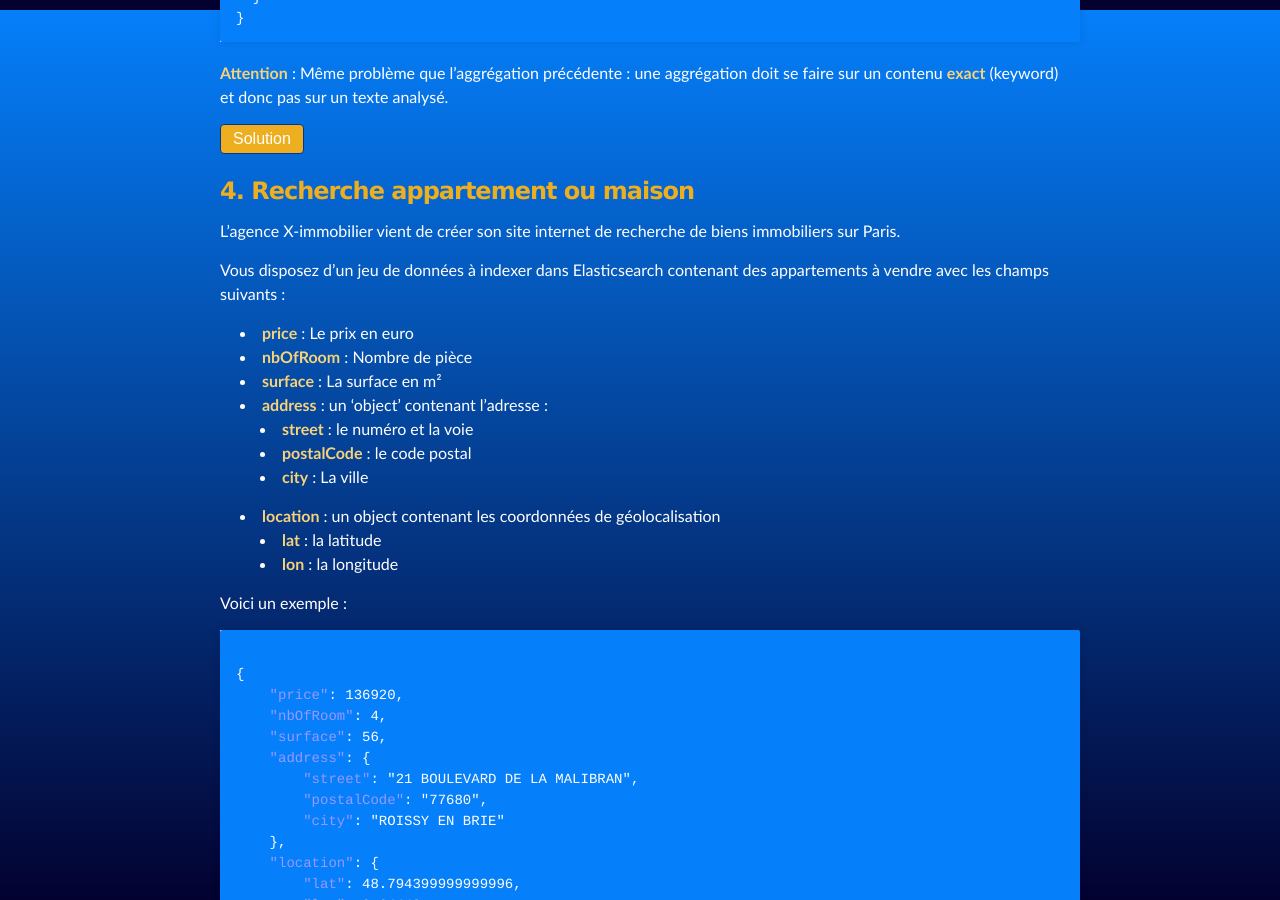
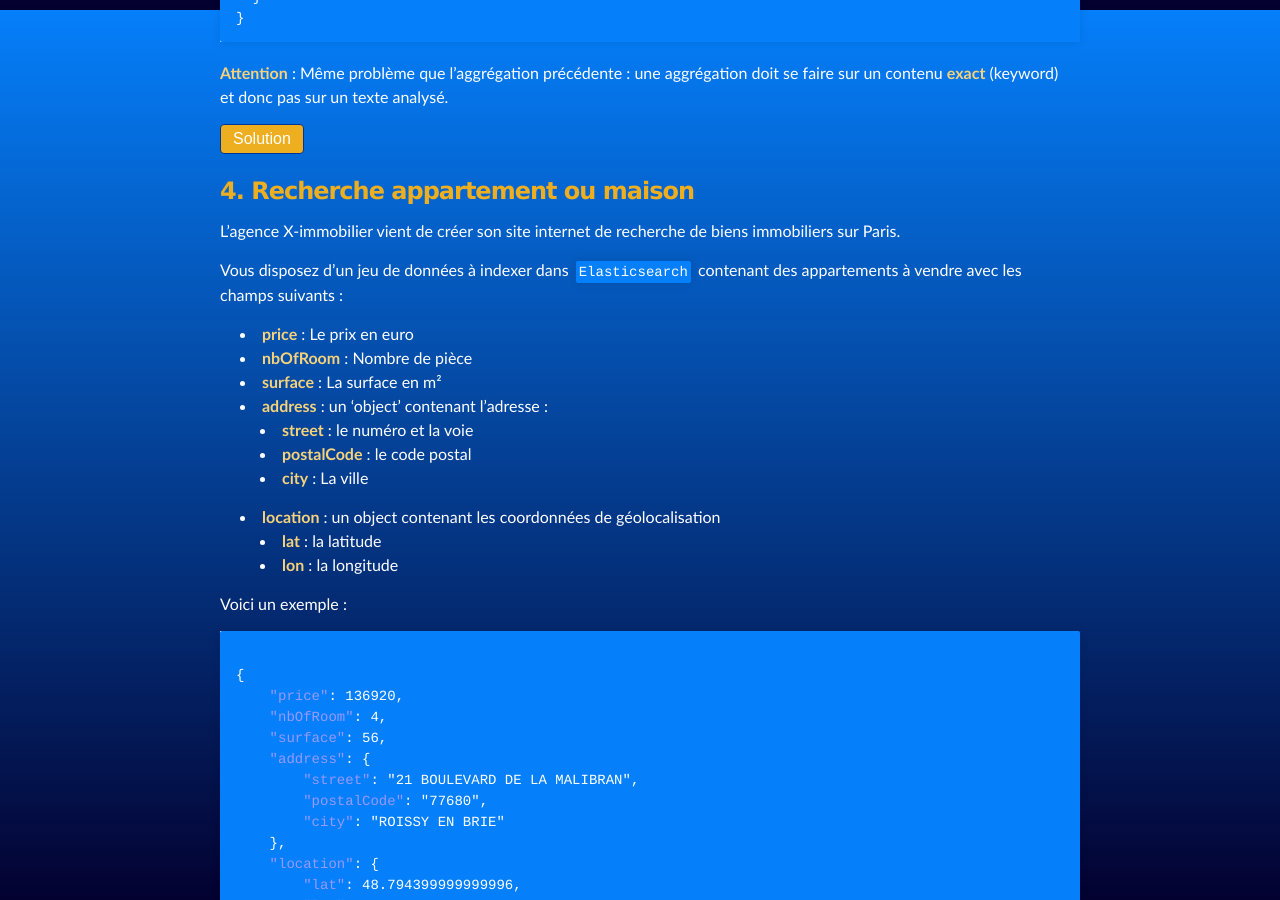
Before and after one commit to oziade/oziade.github.io, a Jekyll site: the page built from index.md, in a window 1280 px wide and 900 px high, scrolled down 9134 px. Built offline with Jekyll 4.4.1, drawn with Linux system fonts in a browser that asks for light colours; nearby versions of some CDN libraries.

Commit message:
Add inline code

```diff
--- a/_includes/chapter_4.md
+++ b/_includes/chapter_4.md
@@ -2,7 +2,7 @@
 
 L'agence X-immobilier vient de créer son site internet de recherche de biens immobiliers sur Paris.
 
-Vous disposez d'un jeu de données à indexer dans Elasticsearch contenant des appartements à vendre
+Vous disposez d'un jeu de données à indexer dans `Elasticsearch` contenant des appartements à vendre
 avec les champs suivants :
 
 * __price__ : Le prix en euro
```
